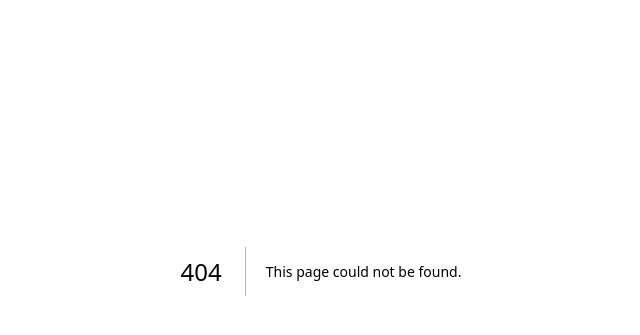
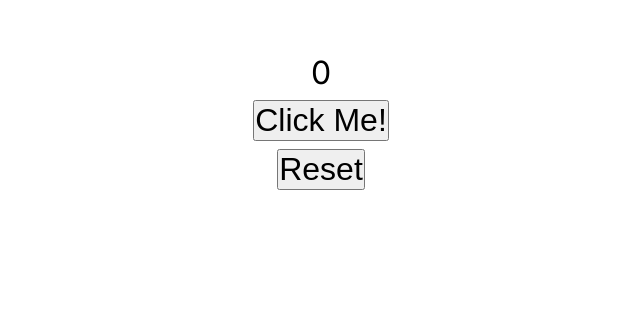
Before and after one commit to unikeyhan/Nextjs_Check_New_Features, a Next.js app: page /counter/client in a window 1280 px wide. Before the commit this address had no page. Shown: the part 129-464 px from the top of the page, without its empty margins (319-959 px from the left). Built offline with nearby package versions, Linux system fonts and the light colour scheme.

Commit message:
add simple example of couner with client component

```diff
--- /dev/null
+++ b/src/app/counter/client/page.css
@@ -0,0 +1,20 @@
+.counter-container {
+    display: flex;
+    align-items: center;
+    justify-content: center;
+    height: 500px;
+    width: 100%;
+    flex-direction: column;
+}
+
+
+.counter-container .number-box span {
+    font-size: 32px;
+}
+
+.counter-container .click-me,
+.counter-container .reset-me {
+    font-size: 32px;
+    margin-top: 8px;
+    cursor: pointer;
+}
--- /dev/null
+++ b/src/app/counter/client/page.jsx
@@ -0,0 +1,31 @@
+'use client';
+
+import { useState } from 'react';
+import './page.css';
+
+function CounterClient() {
+    const [num, setNumber] = useState(0);
+
+    function clickMe() {
+        setNumber(num + 1);
+    }
+    function reset() {
+        setNumber(0);
+    }
+
+    return (
+        <div className='counter-container'>
+            <div className='number-box'>
+                <span>{num}</span>
+            </div>
+            <button className='click-me' onClick={clickMe}>
+                Click Me!
+            </button>
+            <button className='reset-me' onClick={reset}>
+                Reset
+            </button>
+        </div>
+    );
+}
+
+export default CounterClient;
```
